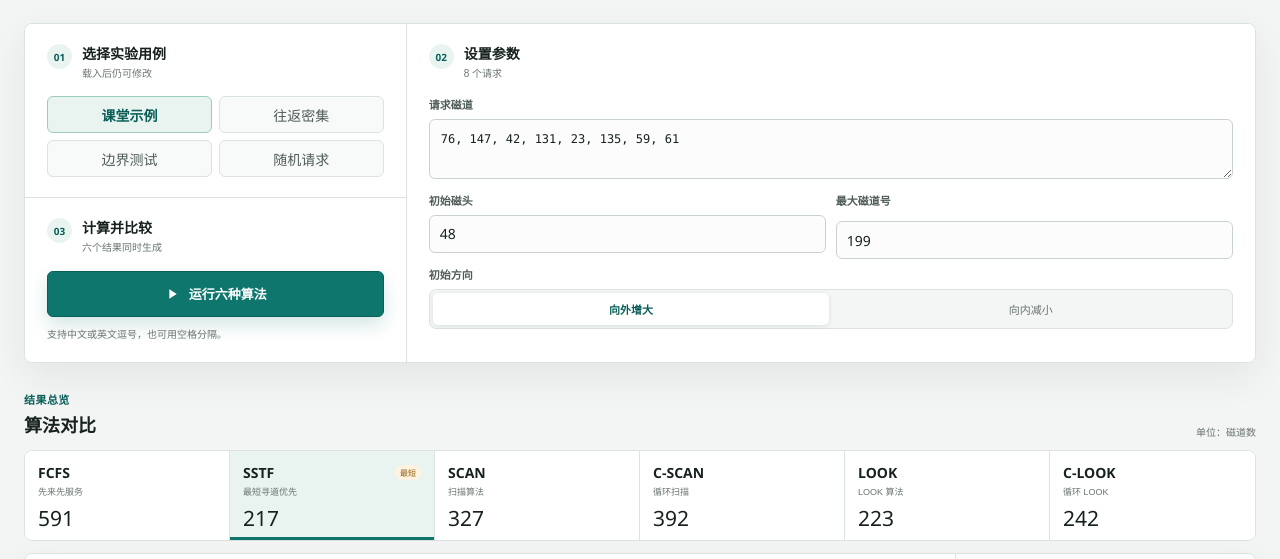
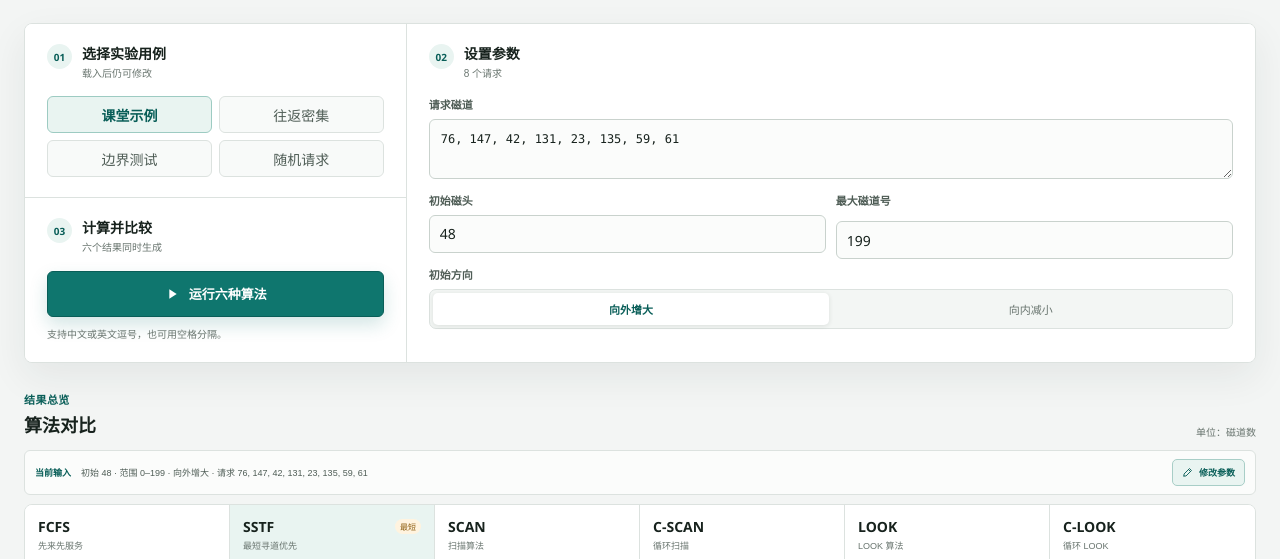
Before and after one commit to HLK8921/disk-scheduling-web, a plain HTML site: page index.html in a window 1280 px wide. Shown: the part 231-790 px from the top of the page. Drawn offline with Linux system fonts and the light colour scheme.

Commit message:
Expose parameter editing near algorithm results

```diff
--- a/assets/app.js
+++ b/assets/app.js
@@ -47,6 +47,8 @@
     directionControl: document.getElementById("directionControl"),
     inputCount: document.getElementById("inputCount"),
     presetList: document.getElementById("presetList"),
+    parameterBrief: document.getElementById("parameterBrief"),
+    editParamsButton: document.getElementById("editParamsButton"),
     runButton: document.getElementById("runButton"),
     messageBar: document.getElementById("messageBar"),
     algorithmTabs: document.getElementById("algorithmTabs"),
@@ -336,6 +338,12 @@
     elements.metricRequests.textContent = String(result.requestCount);
     elements.chartAlgorithm.textContent = result.code;
     elements.directionTag.textContent = state.data.direction === "up" ? "向外增大" : "向内减小";
+    elements.parameterBrief.textContent = [
+      "初始 " + state.data.head,
+      "范围 0–" + state.data.maxTrack,
+      state.data.direction === "up" ? "向外增大" : "向内减小",
+      "请求 " + state.data.requests.join(", ")
+    ].join(" · ");
     elements.bestBadge.textContent = result.totalMovement === best
       ? "当前最短"
       : "最短：" + bestItem.code;
@@ -768,6 +776,18 @@
     runSimulation();
   });
 
+  elements.editParamsButton.addEventListener("click", function editParameters() {
+    var reduceMotion = window.matchMedia("(prefers-reduced-motion: reduce)").matches;
+    document.querySelector(".setup-band").scrollIntoView({
+      behavior: reduceMotion ? "auto" : "smooth",
+      block: "start"
+    });
+    window.setTimeout(function focusRequests() {
+      elements.requests.focus();
+      elements.requests.select();
+    }, reduceMotion ? 0 : 350);
+  });
+
   elements.requests.addEventListener("input", updateInputCount);
   elements.directionControl.addEventListener("click", function chooseDirection(event) {
     var button = event.target.closest("button[data-direction]");
--- a/assets/styles.css
+++ b/assets/styles.css
@@ -491,6 +491,74 @@ input[type="number"]:focus {
   font-size: 10px;
 }
 
+.parameter-brief {
+  min-width: 0;
+  margin-bottom: 9px;
+  padding: 8px 10px;
+  display: flex;
+  align-items: center;
+  justify-content: space-between;
+  gap: 14px;
+  border: 1px solid var(--line);
+  border-radius: 6px;
+  background: #fbfcfb;
+}
+
+.parameter-brief > div {
+  min-width: 0;
+  display: flex;
+  align-items: center;
+  gap: 10px;
+}
+
+.parameter-brief span {
+  flex: 0 0 auto;
+  color: var(--teal-deep);
+  font-size: 9px;
+  font-weight: 700;
+}
+
+.parameter-brief strong {
+  min-width: 0;
+  overflow: hidden;
+  text-overflow: ellipsis;
+  color: var(--muted-strong);
+  font-size: 9px;
+  font-weight: 500;
+  white-space: nowrap;
+}
+
+.edit-parameters-button {
+  flex: 0 0 auto;
+  min-height: 27px;
+  padding: 0 9px;
+  display: inline-flex;
+  align-items: center;
+  gap: 5px;
+  border: 1px solid #a8cec7;
+  border-radius: 5px;
+  color: var(--teal-deep);
+  background: var(--teal-soft);
+  cursor: pointer;
+  font-size: 9px;
+  font-weight: 700;
+}
+
+.edit-parameters-button:hover {
+  border-color: var(--teal);
+  background: #dff0eb;
+}
+
+.edit-parameters-button svg {
+  width: 12px;
+  height: 12px;
+  fill: none;
+  stroke: currentColor;
+  stroke-width: 1.8;
+  stroke-linecap: round;
+  stroke-linejoin: round;
+}
+
 .algorithm-tabs {
   display: grid;
   grid-template-columns: repeat(6, minmax(0, 1fr));
@@ -1351,6 +1419,31 @@ tbody tr:last-child td {
     margin-top: 22px;
   }
 
+  .parameter-brief {
+    align-items: flex-start;
+    flex-direction: column;
+    gap: 7px;
+  }
+
+  .parameter-brief > div {
+    width: 100%;
+    align-items: flex-start;
+    flex-direction: column;
+    gap: 3px;
+  }
+
+  .parameter-brief strong {
+    width: 100%;
+    white-space: normal;
+    line-height: 1.55;
+    overflow-wrap: anywhere;
+  }
+
+  .edit-parameters-button {
+    width: 100%;
+    justify-content: center;
+  }
+
   .algorithm-tabs {
     grid-template-columns: repeat(2, minmax(0, 1fr));
   }
--- a/index.html
+++ b/index.html
@@ -124,6 +124,18 @@
             <h2 id="algorithmHeading">算法对比</h2>
           </div>
           <p>单位：磁道数</p>
+        </div>
+        <div class="parameter-brief">
+          <div>
+            <span>当前输入</span>
+            <strong id="parameterBrief">正在读取实验参数…</strong>
+          </div>
+          <button type="button" class="edit-parameters-button" id="editParamsButton">
+            <svg viewBox="0 0 24 24" aria-hidden="true">
+              <path d="M4 20h4l11-11-4-4L4 16v4Zm9-13 4 4"></path>
+            </svg>
+            修改参数
+          </button>
         </div>
         <div class="algorithm-tabs" id="algorithmTabs" role="tablist" aria-label="选择算法查看轨迹"></div>
       </section>
```
Also changed, not shown: tests/verify-ui.mjs (+14 -1 lines).
